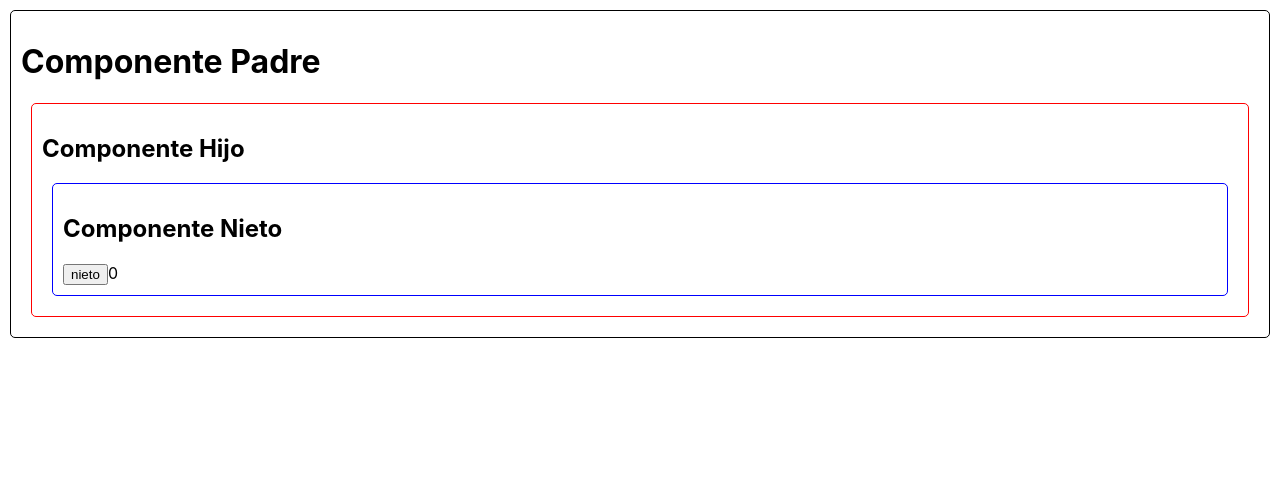
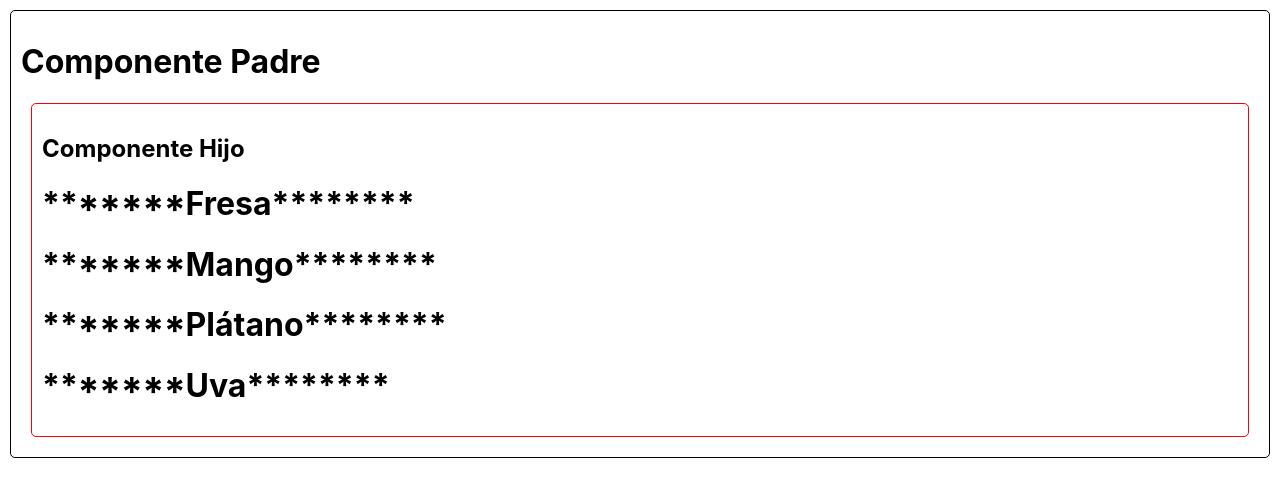
Before and after one commit to adrian1426/UniversidadReactJS, a React (Create React App) app: page / in a window 1280 px wide. Shown: the top 496 px of the page. Built offline with nearby package versions, Linux system fonts and the light colour scheme.

Commit message:
patrón render props- comunicación padre a hijo

```diff
--- a/src/App.js
+++ b/src/App.js
@@ -2,39 +2,38 @@ import React from 'react';
 import Hijo from './components/hijo';
 
 /*
--Comunicación de componentes - react context
--transpaso de datos y funciones desde el hijo al padre  o del padre al hijo
--utilizando context api
+-Comunicación de componentes - Render props - hijo a padre
+-transpaso de datos y funciones desde el hijo al padre
+-utilizando render props, pasando funciones de renderizado o html desde props
+-la prop como convención se le pone como "render"
 */
 
-//{provider,consumer}
-export const context = React.createContext();
 
 class App extends React.Component {
 
   state = {
-    clicks: 0
-  };
-
-  addClick = () => {
-    this.setState(state => ({
-      clicks: state.clicks + 1
-    }));
+    fruits: [
+      { name: 'Fresa', price: 20 },
+      { name: 'Mango', price: 10 },
+      { name: 'Plátano', price: 10 },
+      { name: 'Uva', price: 30 }
+    ]
   };
 
   render() {
+    const { fruits } = this.state;
     return (
-      <context.Provider value={{
-        clicks: this.state.clicks,
-        addClick: this.addClick
-      }}>
-        <div
-          style={{ margin: '10px', padding: '10px', border: '1px solid black', borderRadius: '5px' }}
-        >
-          <h1>Componente Padre</h1>
-          <Hijo />
-        </div>
-      </context.Provider>
+      <div
+        style={{ margin: '10px', padding: '10px', border: '1px solid black', borderRadius: '5px' }}
+      >
+        <h1>Componente Padre</h1>
+        <Hijo
+          listaFrutas={fruits}
+          render={(item, i) => (
+            <h1 key={i}>*******{item.name}********</h1>
+          )}
+        />
+      </div>
     );
   }
 };
--- a/src/components/hijo.js
+++ b/src/components/hijo.js
@@ -1,15 +1,27 @@
 import React from 'react';
-import Nieto from './nieto';
 
 class Hijo extends React.Component {
 
   render() {
+    const { listaFrutas, render } = this.props;
+
     return (
       <div
         style={{ margin: '10px', padding: '10px', border: '1px solid red', borderRadius: '5px' }}
       >
         <h2>Componente Hijo</h2>
-        <Nieto />
+        {
+          listaFrutas.map((item, i) => {
+
+            if (render) {
+              return render(item, i);
+            }
+
+            return (
+              <li key={i}>{item.name} ${item.price}</li>
+            )
+          })
+        }
       </div>
     );
   }
--- a/src/components/nieto.js
+++ b/src/components/nieto.js
@@ -1,23 +1,13 @@
 import React from 'react';
-import { context } from '../App';
 
 const Nieto = () => {
 
   return (
-    <context.Consumer>
-      {
-        (contexto) => (
-          <div
-            style={{ margin: '10px', padding: '10px', border: '1px solid blue', borderRadius: '5px' }}
-          >
-            <h2>Componente Nieto</h2>
-            <button onClick={contexto.addClick}>nieto</button>
-            {contexto.clicks}
-          </div>
-        )
-
-      }
-    </context.Consumer>
+    <div
+      style={{ margin: '10px', padding: '10px', border: '1px solid blue', borderRadius: '5px' }}
+    >
+      <h2>Componente Nieto</h2>
+    </div>
   );
 };
 
```
